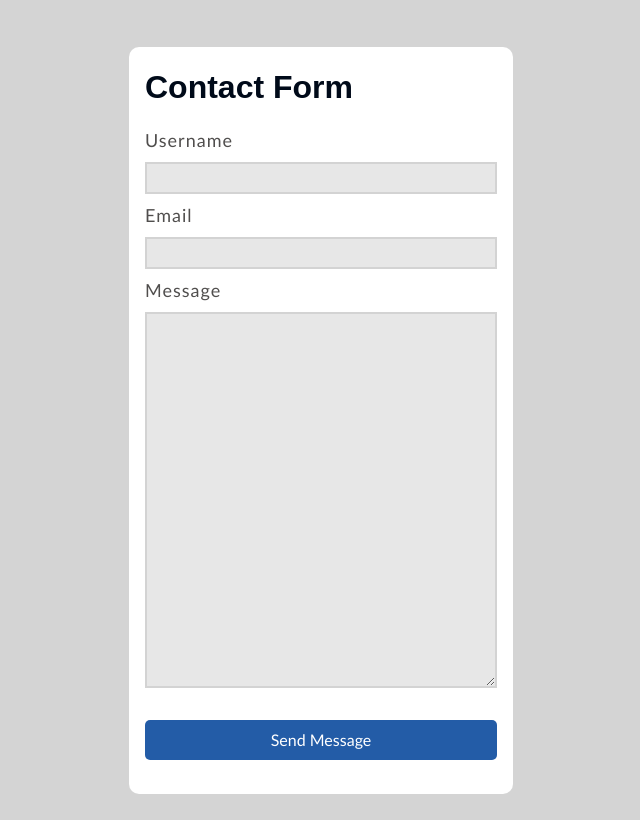
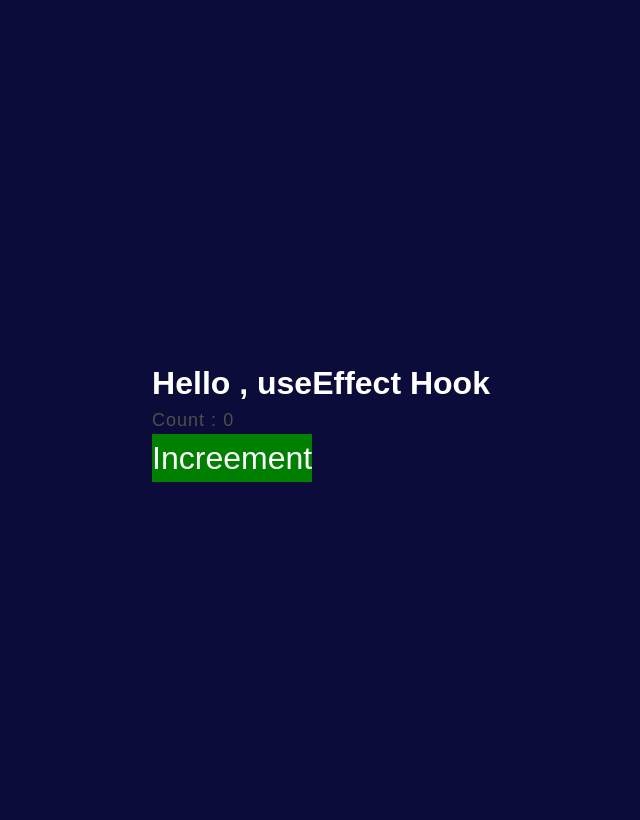
Before and after one commit to NishuJat144/React-Journey, a React (Vite) app: page / in a window 1280 px wide. Shown: the whole page, without its empty margins (319-959 px from the left). Built offline with nearby package versions, Linux system fonts and the light colour scheme.

Commit message:
useState added successfully

```diff
--- /dev/null
+++ b/src/components/hooks/useEffect/index.css
@@ -0,0 +1,25 @@
+*{
+    margin: 0;
+    padding: 0;
+    box-sizing: border-box;
+    font-family: Arial, Helvetica, sans-serif;
+}
+body{
+    height: 100vh;
+    background-color: rgb(12, 12, 58);
+    display: flex;
+    justify-content: center;
+    align-items: center;
+    margin-top: 20px;
+
+}
+h1{
+    color: #fff;
+    font-weight: 600;
+}
+button{
+    font-size: 4vh;
+    background-color: green;
+    color: #fff;
+
+}
--- /dev/null
+++ b/src/components/hooks/useEffect/index.jsx
@@ -0,0 +1,22 @@
+import { useEffect, useState } from "react"
+import "./index.css"
+export const ReactUseEffect = () => {
+
+        // useState Hook
+        const [count , setCount] = useState(0);
+
+        // useEffect Hook
+        useEffect(() => {
+            // console.log("Hello , useEffect hook");
+            console.log("count value :" , count);
+
+
+        } , [count])
+    return (
+        <div>
+        <h1>Hello , useEffect Hook</h1>
+        <p>Count  : {count} </p>
+        <button onClick={() => setCount(count + 1)}>Increement</button>
+        </div>
+    );
+};
--- a/src/main.jsx
+++ b/src/main.jsx
@@ -2,7 +2,7 @@ import { StrictMode } from 'react'
 import { createRoot } from 'react-dom/client'
 // import { Profile } from './components/Profile.jsx'
 import './index.css'
-import { ContactForm } from './components/hooks/ContactForm'
+// import { ContactForm } from './components/hooks/ContactForm'
 // import { RegistrationFormReact } from './components/hooks/RegistrationReact'
 // import { LoginForm } from './components/hooks/LoginForm'
 // import { Registration } from './components/hooks/Registration'
@@ -25,6 +25,7 @@ import { ContactForm } from './components/hooks/ContactForm'
 
 // import ShortCircuit from './components/hooks/ShortCircuit'
 
+import {ReactUseEffect} from "./components/hooks/useEffect/index.jsx"
 
 createRoot(document.getElementById('root')).render(
   <StrictMode>
@@ -54,7 +55,9 @@ createRoot(document.getElementById('root')).render(
 
    {/* <RegistrationFormReact/> */}
 
-   <ContactForm/>
+   {/* <ContactForm/> */}
+
+   <ReactUseEffect/>
 
    {/* <LoginForm/> */}
   </StrictMode>
```
